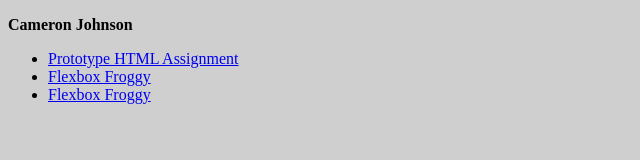
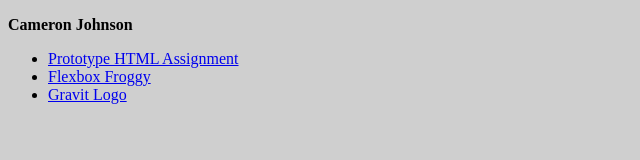
Before and after one commit to CameronJohnson215/ifsc-1310, a plain HTML site: page index.html in a window 1280 px wide. Shown: the full height of the page, 0-640 px from the left. Drawn offline with Linux system fonts and the light colour scheme.

Commit message:
Update index.html

```diff
--- a/index.html
+++ b/index.html
@@ -17,7 +17,7 @@
             <a href="FlexboxFroggy.html"> Flexbox Froggy </a>
         </li>
         <li>
-            <a href="gravit.html"> Flexbox Froggy </a>
+            <a href="gravit.html"> Gravit Logo </a>
         </li>
     </ul>
     </body>
```
